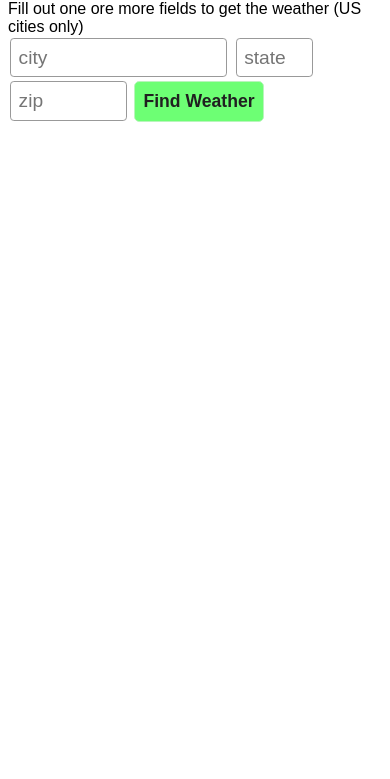
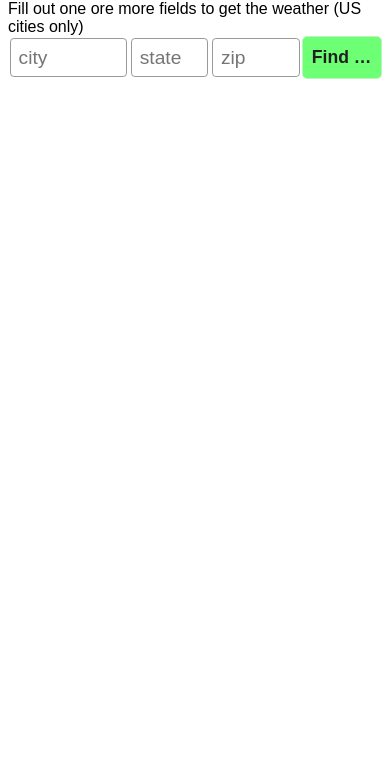
Before and after one commit to cefleet/dc_weatherApp, a plain HTML site: page index.html in a window 390 px wide. Shown: the part 65-844 px from the top of the page. Drawn offline with Linux system fonts and the light colour scheme.

Commit message:
decided to make it mobile responsive

```diff
--- a/index.css
+++ b/index.css
@@ -14,6 +14,15 @@ h3 {
     text-align:right;
 }
 
+form {
+    width:100%;
+    padding:0;
+    margin:0;
+    display: flex;
+    flex-wrap: nowrap;
+    flex-direction: left;
+}
+
 input {
     padding:0.4em;
     margin:.1em;
@@ -23,15 +32,18 @@ input {
 }
 
 #city {
-    width:200px;
+    min-width:100px;
+    max-width:200px;
 }
 
 #state {
-    width:60px;
+    min-width:40px;
+    max-width:60px;
 }
 
 #zip {
-    width:100px;
+    min-width:50px;
+    max-width:100px;
 }
 
 #submit {
@@ -43,7 +55,13 @@ input {
     border:1px solid #b9f5bc;
     background-color:#6dff74;
     transition: background-color .5s ease-out;
-    color:#202020
+    color:#202020;
+    text-overflow: ellipsis;
+
+  /* Required for text-overflow to do anything */
+  white-space: nowrap;
+  overflow: hidden;
+  min-width:80px;
 }
 
 #submit:hover {
@@ -59,7 +77,8 @@ input {
 }
 
 .weather-card {
-    width:220px;
+    width:200px;
+
     border-radius: 0.2em;
     border:1px solid #999;
     padding:.3em;
@@ -121,7 +140,7 @@ input {
 
 .close {
     position: relative;
-    right: 190px;
+    right: 170px;
     top: -10px;
     background: red;
     border: 2px solid;
--- a/index.html
+++ b/index.html
@@ -3,7 +3,7 @@
 
 <head>
     <title>US Weather APP</title>
-
+    <meta name="viewport" content= "width=device-width, initial-scale=.75">
     <link rel="icon" href="./favicon.ico" />
 
     <link rel="stylesheet" href="./index.css" />
```
